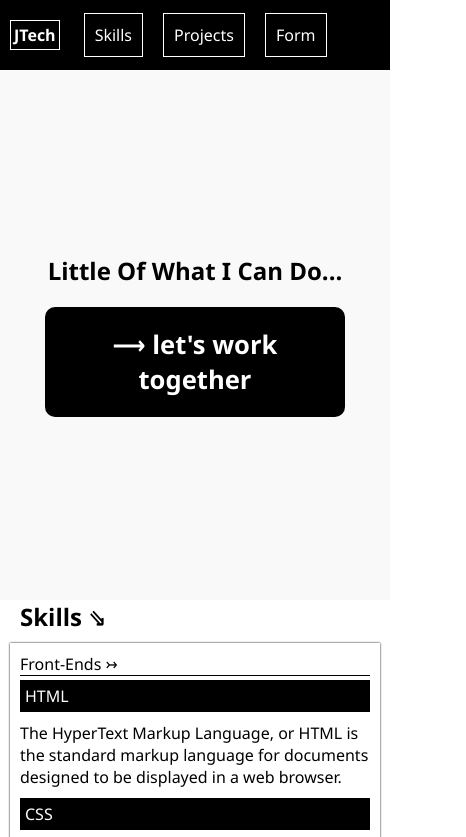
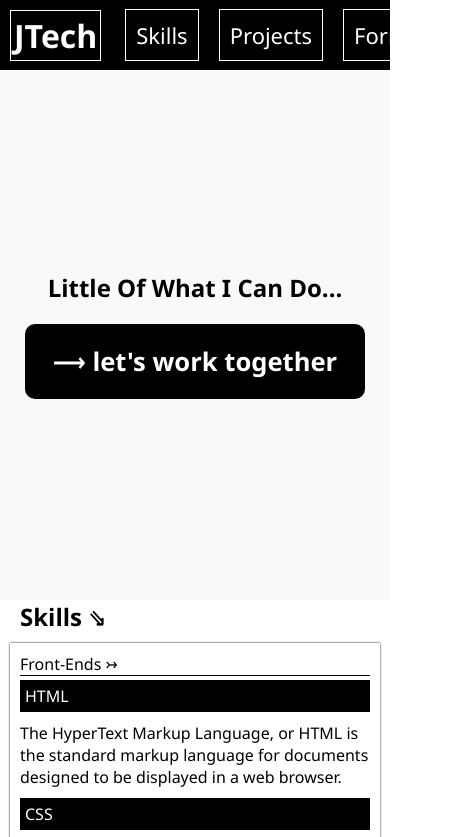
Before and after one commit to jafarjtown/JTech, a plain HTML site: page website/index.html in a window 390 px wide. Shown: the top 837 px of the page, 466 px wide, since content can reach past the window. Drawn offline with Linux system fonts and the light colour scheme.

Commit message:
Add files via upload

```diff
--- a/website/assets/css/styles.css
+++ b/website/assets/css/styles.css
@@ -232,7 +232,8 @@ ul > li:hover .link{
 }
 
 /* 620 mobile */
-@media screen and (max-width: 620px) {
+@media screen and (max-device-width: 480px)
+and (orientation: portrait) {
     *{
         box-sizing: border-box;
     }
@@ -240,7 +241,7 @@ ul > li:hover .link{
         font-size: .5em;
     }
     .link{
-        font-size: 2em;
+        font-size: 1.5em;
     }
     .form{
         width: 100%;
```
